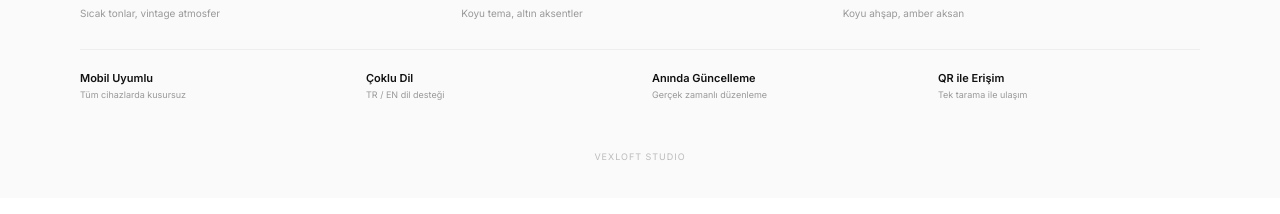
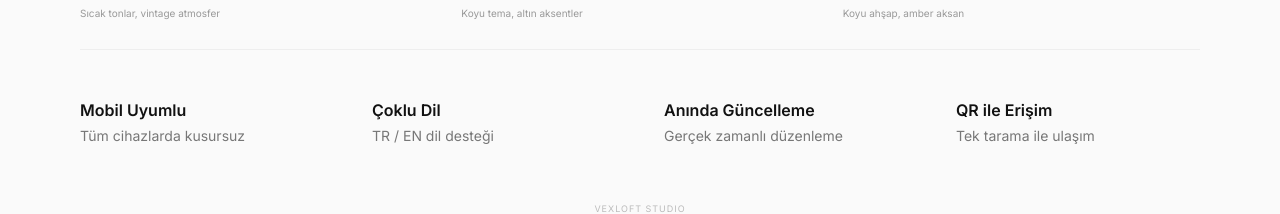
Before and after one commit to berkeakgnnn/qr-menu, a Next.js app: page / in a window 1280 px wide. Shown: the part 699-913 px from the top of the page. Built offline with nearby package versions, Linux system fonts and the light colour scheme; a web font is replaced by a local one.

Commit message:
fix: increase feature section font sizes and spacing for desktop

```diff
--- a/app/page.tsx
+++ b/app/page.tsx
@@ -43,37 +43,37 @@ export default function Home() {
         </div>
 
         {/* Features */}
-        <div className="mx-5 md:mx-12 lg:mx-20 pt-5 pb-2 border-t border-showroom-border">
-          <div className="grid grid-cols-2 gap-x-6 gap-y-4 md:grid-cols-4">
+        <div className="mx-5 md:mx-12 lg:mx-20 pt-8 md:pt-12 pb-4 border-t border-showroom-border">
+          <div className="grid grid-cols-2 gap-x-8 gap-y-6 md:grid-cols-4 md:gap-x-12">
             <div>
-              <div className="text-[11px] text-showroom-black font-semibold font-[family-name:var(--font-inter)]">
+              <div className="text-sm md:text-base text-showroom-black font-semibold font-[family-name:var(--font-inter)]">
                 Mobil Uyumlu
               </div>
-              <div className="text-[9px] text-showroom-light mt-0.5 font-[family-name:var(--font-inter)]">
+              <div className="text-xs md:text-sm text-showroom-gray mt-1 font-[family-name:var(--font-inter)]">
                 Tüm cihazlarda kusursuz
               </div>
             </div>
             <div>
-              <div className="text-[11px] text-showroom-black font-semibold font-[family-name:var(--font-inter)]">
+              <div className="text-sm md:text-base text-showroom-black font-semibold font-[family-name:var(--font-inter)]">
                 Çoklu Dil
               </div>
-              <div className="text-[9px] text-showroom-light mt-0.5 font-[family-name:var(--font-inter)]">
+              <div className="text-xs md:text-sm text-showroom-gray mt-1 font-[family-name:var(--font-inter)]">
                 TR / EN dil desteği
               </div>
             </div>
             <div>
-              <div className="text-[11px] text-showroom-black font-semibold font-[family-name:var(--font-inter)]">
+              <div className="text-sm md:text-base text-showroom-black font-semibold font-[family-name:var(--font-inter)]">
                 Anında Güncelleme
               </div>
-              <div className="text-[9px] text-showroom-light mt-0.5 font-[family-name:var(--font-inter)]">
+              <div className="text-xs md:text-sm text-showroom-gray mt-1 font-[family-name:var(--font-inter)]">
                 Gerçek zamanlı düzenleme
               </div>
             </div>
             <div>
-              <div className="text-[11px] text-showroom-black font-semibold font-[family-name:var(--font-inter)]">
+              <div className="text-sm md:text-base text-showroom-black font-semibold font-[family-name:var(--font-inter)]">
                 QR ile Erişim
               </div>
-              <div className="text-[9px] text-showroom-light mt-0.5 font-[family-name:var(--font-inter)]">
+              <div className="text-xs md:text-sm text-showroom-gray mt-1 font-[family-name:var(--font-inter)]">
                 Tek tarama ile ulaşım
               </div>
             </div>
```
